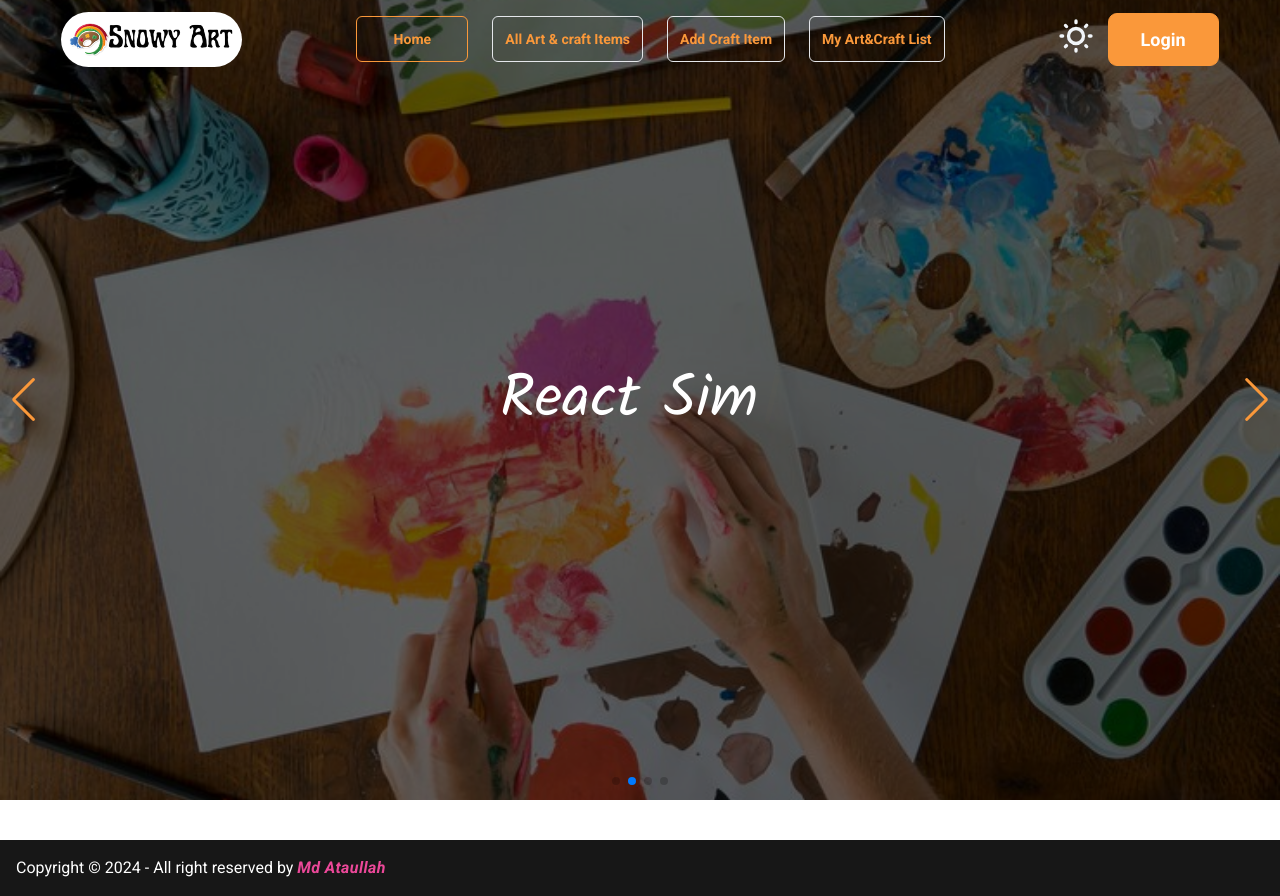
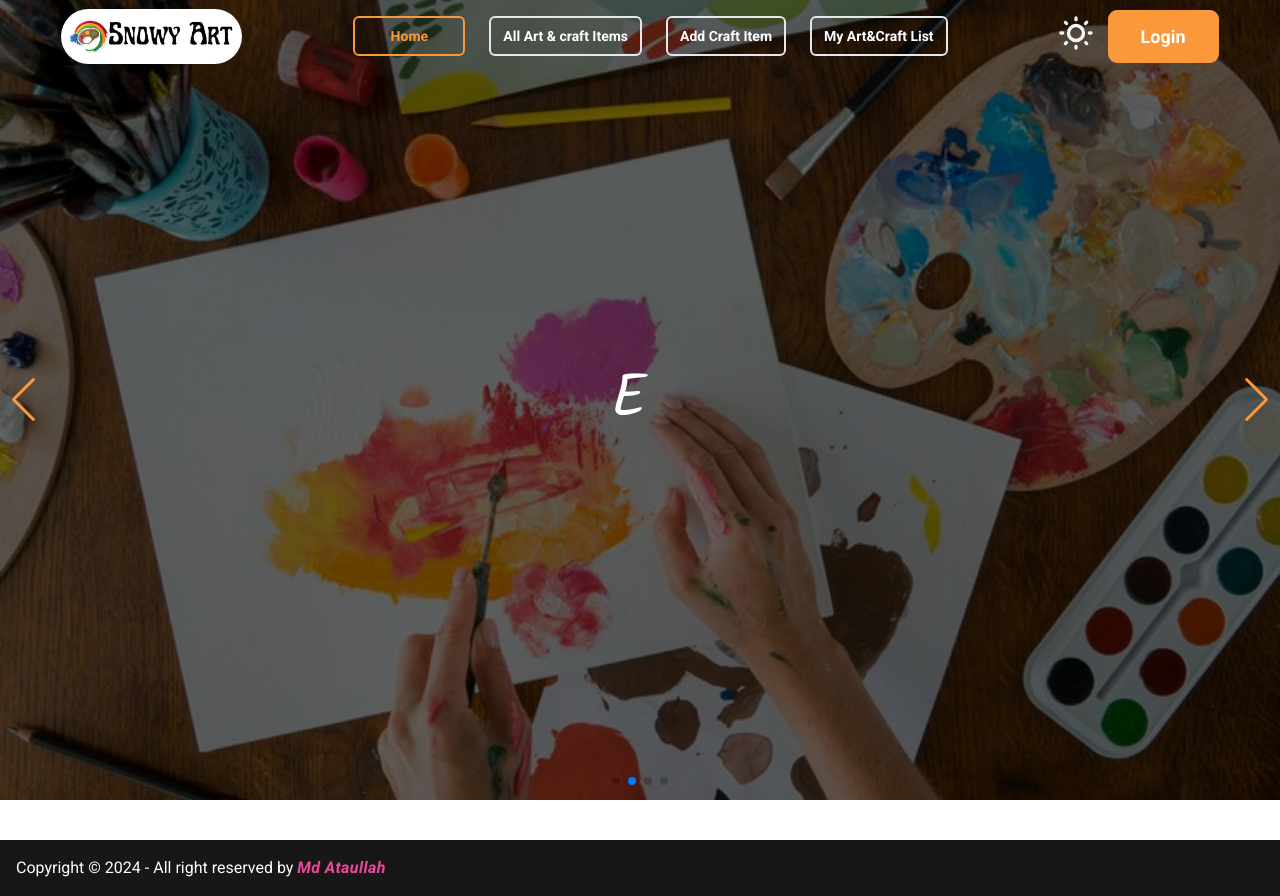
Before and after one commit to ataullah1/Snowy-Art-Client-Side, a React (Vite) app: page / in a window 1280 px wide. Built offline with nearby package versions, Linux system fonts and the light colour scheme; no server answers; a web font is replaced by a local one.

Commit message:
Banner Auto Writeing Text Added

```diff
--- a/src/components/Banner/Banner.jsx
+++ b/src/components/Banner/Banner.jsx
@@ -99,7 +99,7 @@ const Banner = () => {
         </SwiperSlide>
       </Swiper>
       <div className="h-[400px] md:min-h-screen absolute top-0 left-0 z-10 w-full flex items-center justify-center ">
-        <h1 className="bannerFont text-6xl text-white text-center">
+        <h1 className="bannerFont text-4xl md:text-6xl text-white text-center max-w-[700px] mx-auto">
           <Typewriter
             cursor
             cursorBlinking
@@ -108,7 +108,12 @@ const Banner = () => {
             deleteSpeed={25}
             loop={0}
             typeSpeed={95}
-            words={['Hello World', 'Welcome to', 'React Simple Typewriter']}
+            words={[
+              'Discover the Magic of Snowy Artistry',
+              'Embrace the Chill with Creative Crafts',
+              'Crafting Cozy Moments in the Snow',
+              'Unleash Your Imagination in Snowy Art',
+            ]}
           />
         </h1>
       </div>
--- a/src/components/Nav/Nav.jsx
+++ b/src/components/Nav/Nav.jsx
@@ -168,6 +168,7 @@ const Nav = () => {
                 </div>
               )}
             </div>
+            {/* Logo */}
             <Link
               to={'/'}
               className="text-3xl font-extrabold bg-white px-2 rounded-full"
@@ -175,29 +176,30 @@ const Nav = () => {
               <img className="h-12 lg:h-[55px]" src={logo} alt="" />
             </Link>
           </div>
+          {/* Learge screen Menu  */}
           <div className="navbar-center hidden lg:flex">
             <ul className="navManu menu menu-horizontal px-1 flex gap-6 text-white">
               <NavLink
                 to={'/'}
-                className="w-28 py-3 px-3 text-center font-semibold text-firstColor rounded-md border hover:border-firstColor"
+                className="w-28 py-2 border-2 px-3 text-center font-semibold text-white rounded-md hover:border-firstColor"
               >
                 Home
               </NavLink>
               <NavLink
                 to={'/all-art-craft-items'}
-                className="py-3 px-3 text-center font-semibold text-firstColor rounded-md border hover:border-firstColor"
+                className="py-2 border-2 px-3 text-center font-semibold text-white rounded-md hover:border-firstColor"
               >
                 All Art & craft Items
               </NavLink>
               <NavLink
                 to={'/add-craft-item'}
-                className="py-3 px-3 text-center font-semibold text-firstColor rounded-md border hover:border-firstColor"
+                className="py-2 border-2 px-3 text-center font-semibold text-white rounded-md hover:border-firstColor"
               >
                 Add Craft Item
               </NavLink>
               <NavLink
                 to={'/my-art-craft-list'}
-                className="py-3 px-3 text-center font-semibold text-firstColor rounded-md border hover:border-firstColor"
+                className="py-2 border-2 px-3 text-center font-semibold text-white rounded-md hover:border-firstColor"
               >
                 My Art&Craft List
               </NavLink>
--- a/src/index.css
+++ b/src/index.css
@@ -124,7 +124,8 @@ button {
 
 /* Nav Active CSS */
 .navManu a.active {
-  border: 1px solid #fa983a;
+  border: 2px solid #fa983a;
+  color: #fa983a;
 }
 
 /* Loding Spinner code  */
--- a/src/root/Root.jsx
+++ b/src/root/Root.jsx
@@ -41,7 +41,7 @@ const Root = () => {
       <div
         className={
           scrolled
-            ? 'fixed top-0 left-0 right-0 bg-[#c0c0c0b5] z-50 w-full mx-auto max-w-[1700px] text-white'
+            ? 'fixed top-0 left-0 right-0 bg-[#0000006b] z-50 w-full mx-auto max-w-[1700px] text-white'
             : 'bg-transparent fixed top-0 left-0 right-0 z-50 w-full mx-auto max-w-[1700px]'
         }
       >
```
